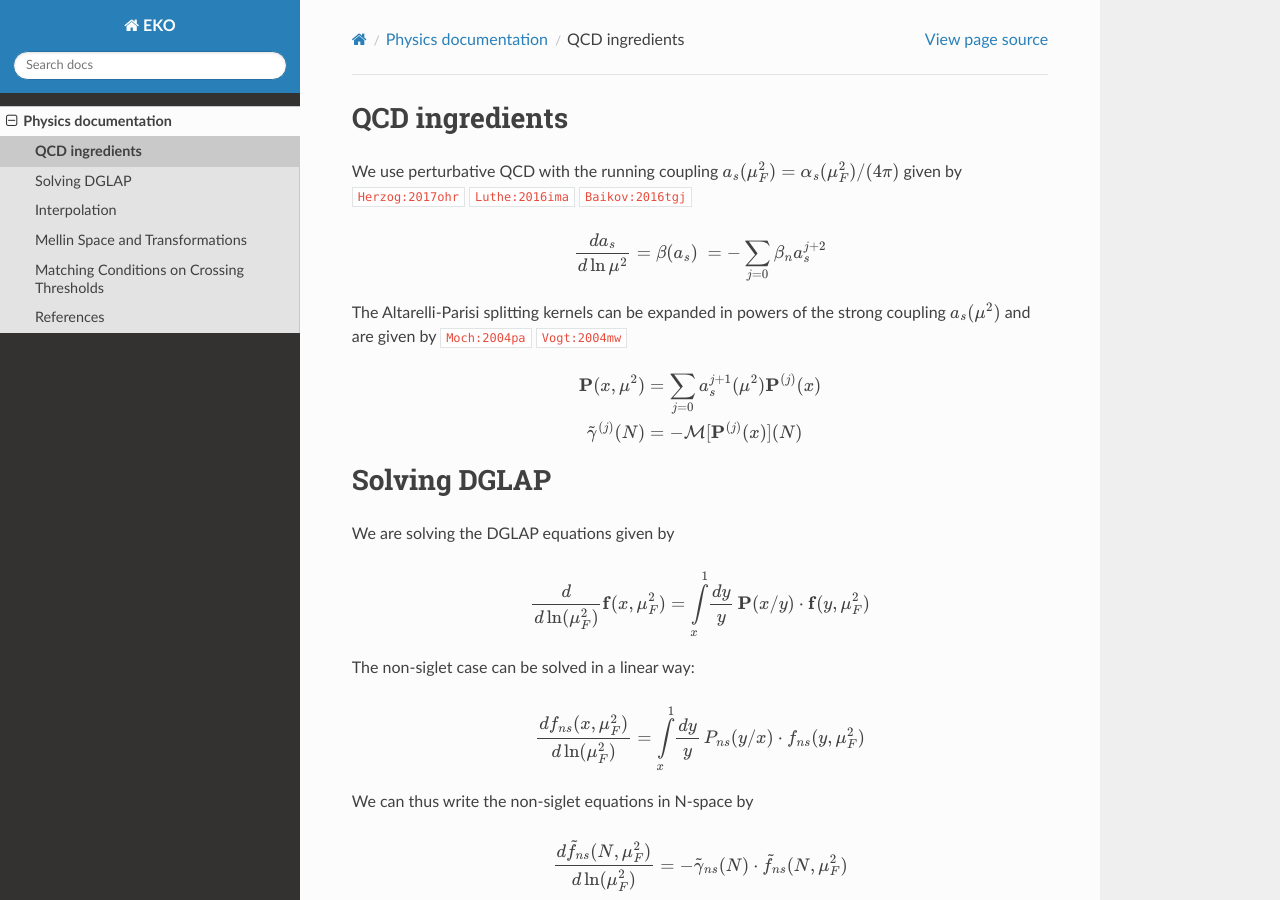
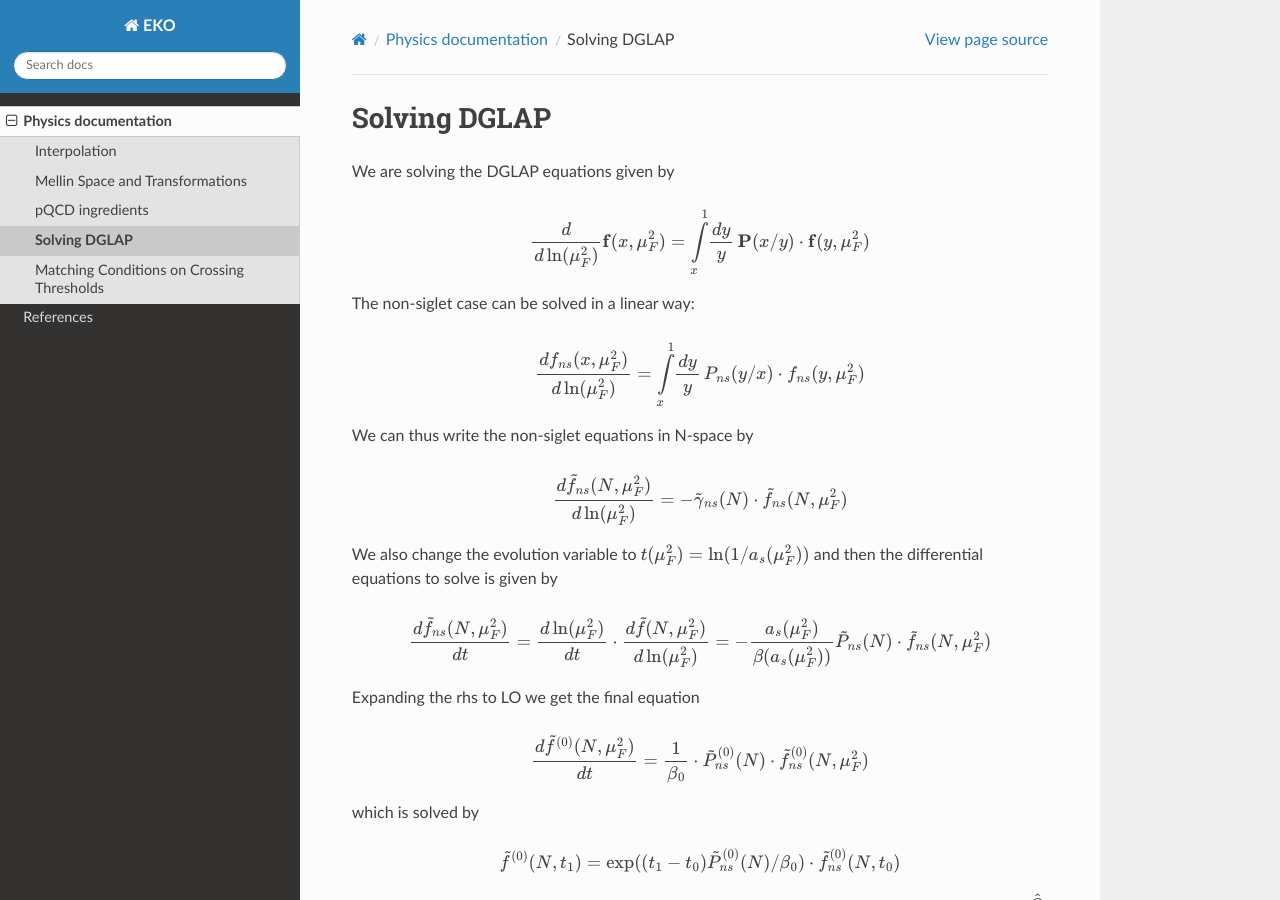
Before and after one commit to NNPDF/eko, a Sphinx documentation site: the page built from doc/source/Physics/DGLAP.txt, in a window 1280 px wide and 900 px high. Built offline with Sphinx 7.4.7 and the Read the Docs theme 2.0.0, drawn with Linux system fonts in a browser that asks for light colours; pages that are not in the unit, such as notebooks, are missing from menus; cross-references to code outside the pages are shown as plain code.

Commit message:
update doc

```diff
--- a/doc/source/Physics/Math.txt
+++ b/doc/source/Physics/DGLAP.txt
@@ -1,26 +1,5 @@
-QCD ingredients
----------------
-
-We use perturbative QCD with the running coupling
-:math:`a_s(\mu_F^2) = \alpha_s(\mu_F^2)/(4\pi)` given by
-:cite:`Herzog:2017ohr` :cite:`Luthe:2016ima` :cite:`Baikov:2016tgj`
-
-.. math::
-      \frac{da_s}{d\ln\mu^2} = \beta(a_s) \
-      = - \sum\limits_{j=0} \beta_n a_s^{j+2}
-
-
-The Altarelli-Parisi splitting kernels can be expanded in powers of the strong
-coupling :math:`a_s(\mu^2)` and are given by
-:cite:`Moch:2004pa` :cite:`Vogt:2004mw`
-
-.. math::
-    \mathbf{P}(x,\mu^2) &= \sum\limits_{j=0} a_s^{j+1}(\mu^2) \mathbf{P}^{(j)}(x) \\
-    \tilde{\gamma}^{(j)}(N) &= -\mathcal{M}[\mathbf{P}^{(j)}(x)](N)
-
-
 Solving DGLAP
--------------
+=============
 
 We are solving the DGLAP equations given by
 
--- a/doc/source/Physics/index.txt
+++ b/doc/source/Physics/index.txt
@@ -3,12 +3,8 @@ Physics documentation
 #####################
 
 .. toctree::
-    Math
     Interpolation
     Mellin
+    pQCD
+    DGLAP
     Matching
-
-References
-----------
-
-.. bibliography:: ../refs.bib
--- a/doc/source/index.txt
+++ b/doc/source/index.txt
@@ -7,6 +7,8 @@ EKO documentation
     :maxdepth: 4
 
     Physics/index
+
+    zzz-refs
 
     modules/eko/modules
 
```
Also changed, not shown: doc/source/Physics/pQCD.txt (added, +24 -0 lines), doc/source/zzz-refs.txt (added, +7 -0 lines), 1 other file.
